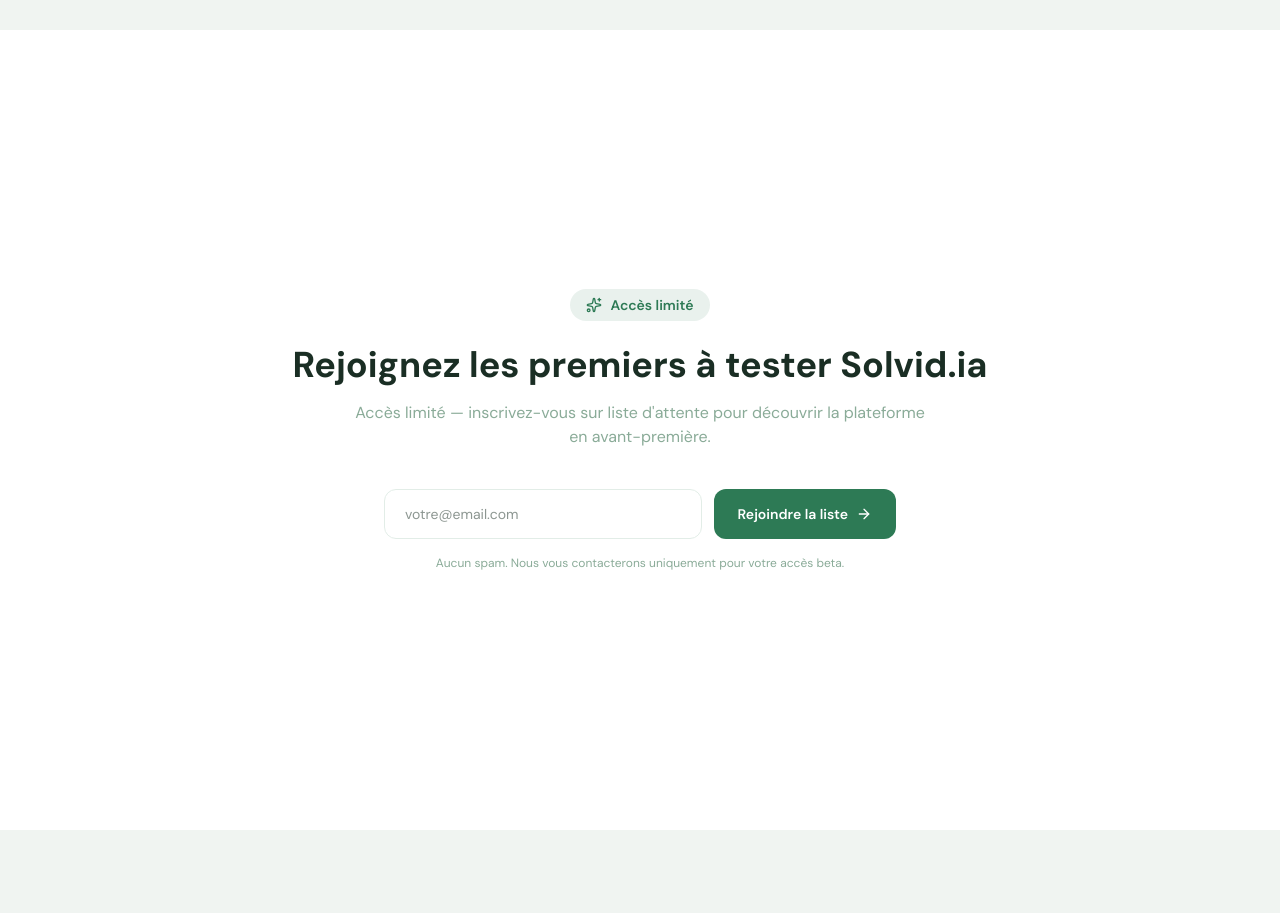
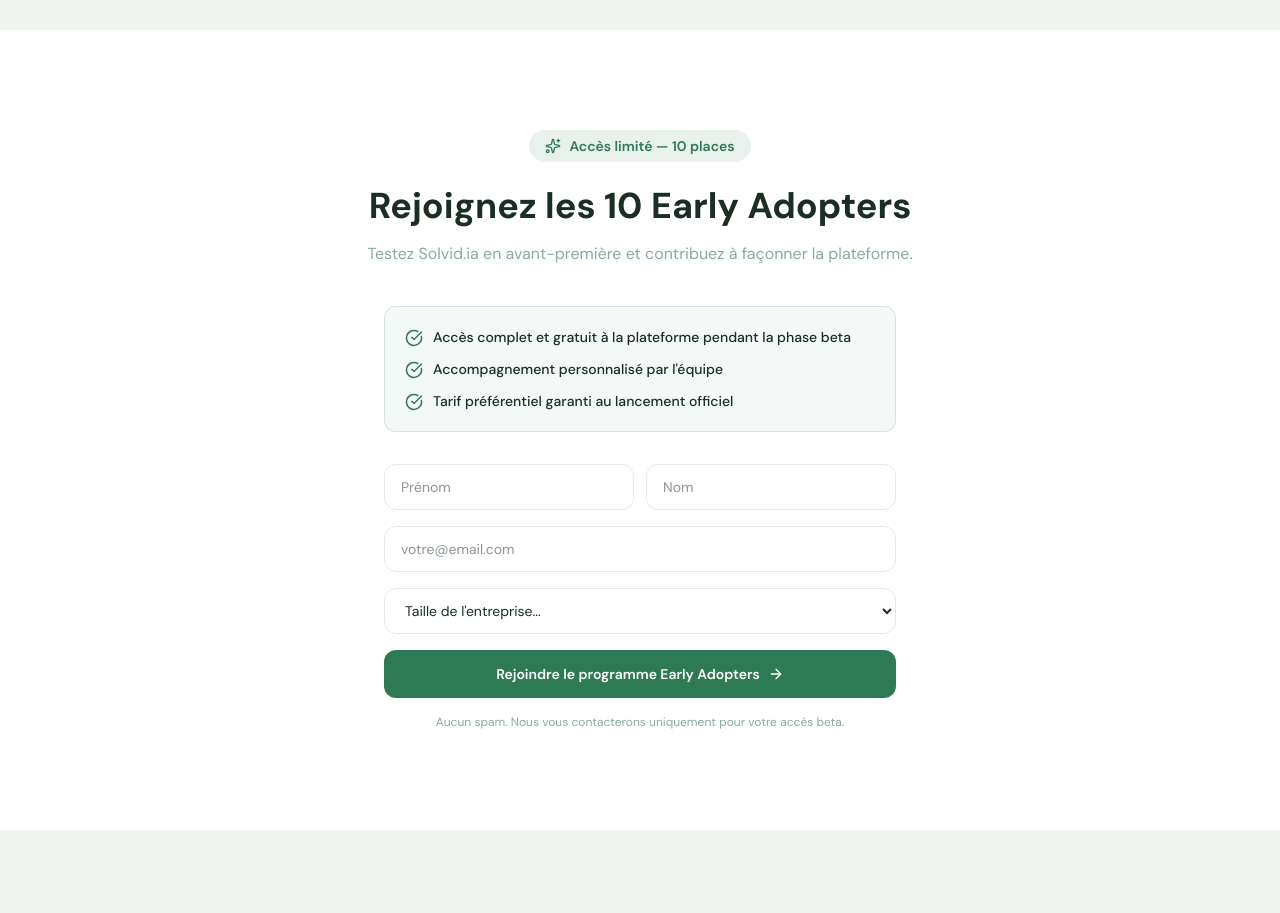
Before and after one commit to Nathansolvid/Site.solvidia, a React (Vite) app: page / in a window 1280 px wide. Shown: the part 5040-5953 px from the top of the page. Built offline with nearby package versions, Linux system fonts and the light colour scheme.

Commit message:
Section beta : Early Adopters avec proposition de valeur, champs prénom/nom/taille

```diff
--- a/src/components/TestimonialsSection.tsx
+++ b/src/components/TestimonialsSection.tsx
@@ -1,6 +1,12 @@
-import { ArrowRight, Sparkles } from 'lucide-react'
+import { ArrowRight, Sparkles, CheckCircle } from 'lucide-react'
 import { useScrollReveal } from '../hooks/useScrollReveal'
 import { useForm, ValidationError } from '@formspree/react'
+
+const earlyAdopterBenefits = [
+  'Accès complet et gratuit à la plateforme pendant la phase beta',
+  'Accompagnement personnalisé par l\'équipe',
+  'Tarif préférentiel garanti au lancement officiel',
+]
 
 export default function BetaAccessSection() {
   const [state, handleSubmit] = useForm('mlgoljpv')
@@ -13,38 +19,83 @@
         <div ref={headerRef} className="text-center mb-10">
           <div className="inline-flex items-center gap-2 bg-primary/10 text-primary rounded-full px-4 py-1.5 text-sm font-semibold mb-6">
             <Sparkles size={16} />
-            Accès limité
+            Accès limité — 10 places
           </div>
           <h2 className="text-3xl lg:text-4xl font-bold text-center mb-4 max-w-3xl mx-auto">
-            Rejoignez les premiers à tester Solvid.ia
+            Rejoignez les 10 Early Adopters
           </h2>
           <p className="text-center text-muted mb-4 max-w-xl mx-auto">
-            Accès limité — inscrivez-vous sur liste d'attente pour découvrir la plateforme en avant-première.
+            Testez Solvid.ia en avant-première et contribuez à façonner la plateforme.
           </p>
+        </div>
+
+        {/* Proposition de valeur */}
+        <div className="max-w-lg mx-auto mb-8">
+          <div className="bg-primary/5 border border-primary/15 rounded-xl p-5">
+            <ul className="space-y-3">
+              {earlyAdopterBenefits.map((benefit) => (
+                <li key={benefit} className="flex items-start gap-2.5">
+                  <CheckCircle size={18} className="text-primary shrink-0 mt-0.5" />
+                  <span className="text-sm font-medium text-foreground">{benefit}</span>
+                </li>
+              ))}
+            </ul>
+          </div>
         </div>
 
         <div ref={formRef} className="max-w-lg mx-auto">
           {!state.succeeded ? (
             <>
-              <form onSubmit={handleSubmit} className="flex gap-3">
-                <input type="hidden" name="_subject" value="Nouvelle inscription liste d'attente — Solvid.ia" />
+              <form onSubmit={handleSubmit} className="space-y-4">
+                <input type="hidden" name="_subject" value="Early Adopter — Solvid.ia" />
+
+                <div className="grid grid-cols-2 gap-3">
+                  <input
+                    type="text"
+                    name="prenom"
+                    required
+                    placeholder="Prénom"
+                    className="border border-border rounded-xl px-4 py-3 text-sm focus:outline-none focus:ring-2 focus:ring-primary/30 focus:border-primary bg-white"
+                  />
+                  <input
+                    type="text"
+                    name="nom"
+                    required
+                    placeholder="Nom"
+                    className="border border-border rounded-xl px-4 py-3 text-sm focus:outline-none focus:ring-2 focus:ring-primary/30 focus:border-primary bg-white"
+                  />
+                </div>
+
                 <input
                   type="email"
                   name="email"
                   required
                   placeholder="votre@email.com"
-                  className="flex-1 border border-border rounded-xl px-5 py-3.5 text-sm focus:outline-none focus:ring-2 focus:ring-primary/30 focus:border-primary bg-white"
+                  className="w-full border border-border rounded-xl px-4 py-3 text-sm focus:outline-none focus:ring-2 focus:ring-primary/30 focus:border-primary bg-white"
                 />
+
+                <select
+                  name="taille"
+                  required
+                  className="w-full border border-border rounded-xl px-4 py-3 text-sm focus:outline-none focus:ring-2 focus:ring-primary/30 focus:border-primary bg-white"
+                >
+                  <option value="">Taille de l'entreprise...</option>
+                  <option value="moins-50">Moins de 50 salariés</option>
+                  <option value="50-250">50 à 250 salariés</option>
+                  <option value="250-500">250 à 500 salariés</option>
+                  <option value="plus-500">Plus de 500 salariés</option>
+                </select>
+
                 <button
                   type="submit"
                   disabled={state.submitting}
-                  className="inline-flex items-center gap-2 bg-primary text-white rounded-xl px-6 py-3.5 font-semibold text-sm hover:bg-primary-dark transition-colors cursor-pointer shrink-0 disabled:opacity-60"
+                  className="w-full inline-flex items-center justify-center gap-2 bg-primary text-white rounded-xl px-6 py-3.5 font-semibold text-sm hover:bg-primary-dark transition-colors cursor-pointer disabled:opacity-60"
                 >
                   {state.submitting ? (
                     'Envoi...'
                   ) : (
                     <>
-                      Rejoindre la liste
+                      Rejoindre le programme Early Adopters
                       <ArrowRight size={16} />
                     </>
                   )}
```
